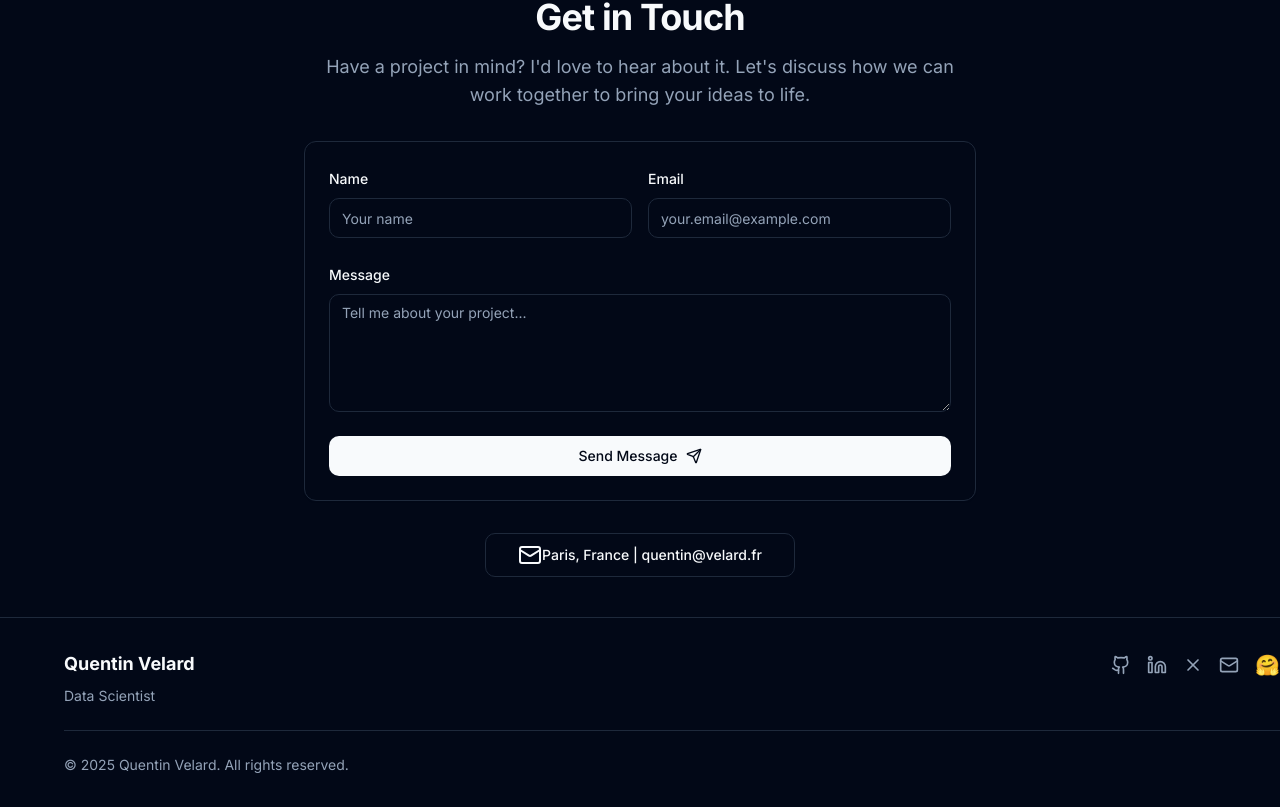
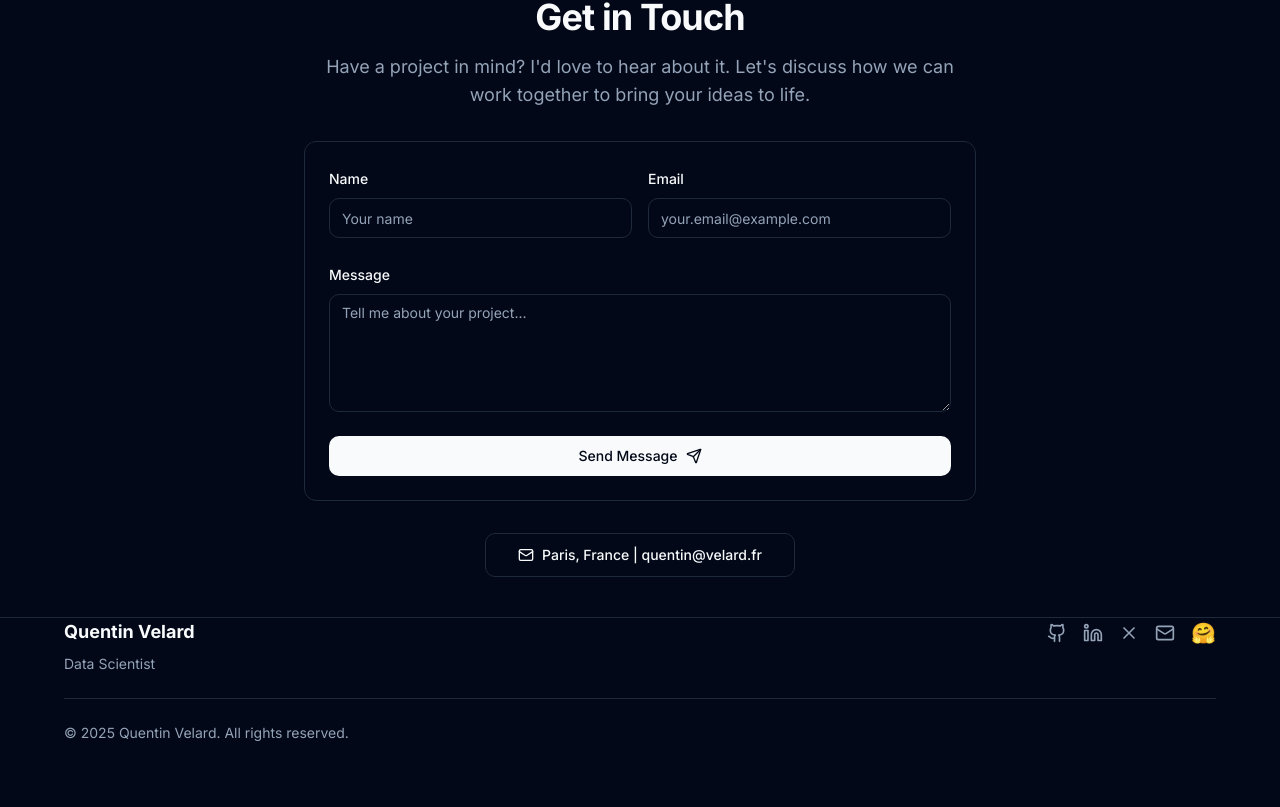
Before and after one commit to qvelard/portfolio, a Next.js app: page /v1 in a window 1280 px wide. Shown: the part 2466-3273 px from the top of the page. After the commit the page ends 3209 px from the top, so only its background shows below. Built offline with nearby package versions, Linux system fonts and the light colour scheme.

Commit message:
deploy: 2025-07-05 15:47:05

```diff
--- a/app/v1/page.tsx
+++ b/app/v1/page.tsx
@@ -267,7 +267,7 @@ export default function HomePage() {
           <div className="text-center">
             <Button asChild variant="outline" size="lg">
               <a href="mailto:quentin@velard.fr">
-                <Mail className="max-w-2xl mx-auto" />
+                <Mail className="mr-2 h-4 w-4" />
                 Paris, France | quentin@velard.fr
               </a>
             </Button>
--- a/components/site-footer.tsx
+++ b/components/site-footer.tsx
@@ -32,7 +32,7 @@ const socialLinks = [
 export function SiteFooter() {
   return (
     <footer className="border-t bg-background">
-      <div className="container py-8 pl-8 lg:pl-16">
+      <div className="container mx-auto px-3 sm:px-8 lg:px-16">
         <div className="flex flex-col items-center justify-between gap-4 md:flex-row md:items-start">
           <div className="flex flex-col items-center gap-2 md:items-start">
             <Link href="/v1" className="font-bold text-lg">
```
